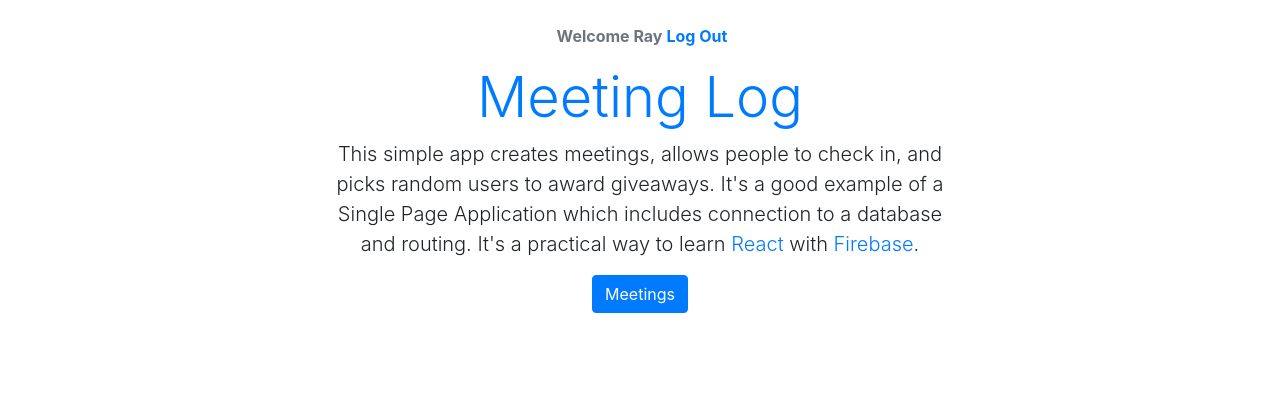
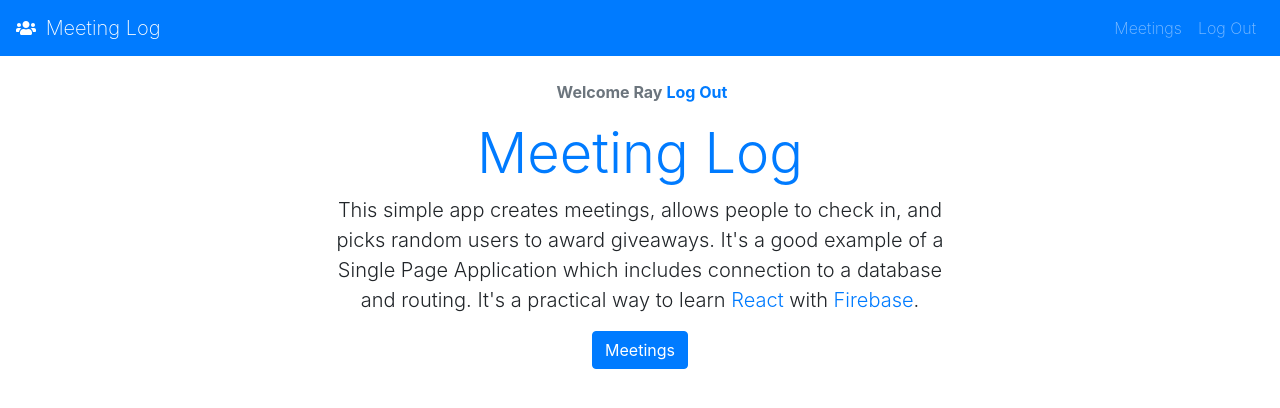
Before and after one commit to Galiant/reactspa, a React (Create React App) app: page / in a window 1280 px wide. Shown: the top 408 px of the page. Built offline with nearby package versions, Linux system fonts and the light colour scheme.

Commit message:
Conditional component - Creating Navigation component and using react-icons component

```diff
--- a/package.json
+++ b/package.json
@@ -11,6 +11,7 @@
     "prop-types": "^15.7.2",
     "react": "^16.13.1",
     "react-dom": "^16.13.1",
+    "react-icons": "^3.0.5",
     "react-scripts": "3.4.1"
   },
   "scripts": {
--- a/src/App.js
+++ b/src/App.js
@@ -1,4 +1,5 @@
 import React, { useState } from "react";
+import Navigation from "./Navigation";
 import Welcome from "./Welcome";
 import Home from "./Home";
 
@@ -6,6 +7,10 @@
   const [user, setUser] = useState("Ray");
   return (
     <div>
+      <Navigation
+        user={user}
+        onChange={(event) => setUser(event.target.value)}
+      />
       {user && (
         <Welcome
           user={user}
--- /dev/null
+++ b/src/Navigation.js
@@ -0,0 +1,43 @@
+import React from "react";
+import PropTypes from "prop-types";
+import { FaUsers } from "react-icons/fa";
+
+const Navigation = ({ user }) => {
+  return (
+    <nav className="site-nav family-sans navbar navbar-expand bg-primary navbar-dark higher">
+      <div className="container-fluid">
+        <a href="/" className="navbar-brand">
+          <FaUsers className="mr-1 mb-1" /> Meeting Log
+        </a>
+        <div className="navbar-nav ml-auto">
+          {user && (
+            <a className="nav-item nav-link" href="/meetings">
+              Meetings
+            </a>
+          )}
+          {!user && (
+            <a className="nav-item nav-link" href="/login">
+              Log In
+            </a>
+          )}
+          {!user && (
+            <a className="nav-item nav-link" href="/register">
+              Register
+            </a>
+          )}
+          {user && (
+            <a className="nav-item nav-link" href="/login">
+              Log Out
+            </a>
+          )}
+        </div>
+      </div>
+    </nav>
+  );
+};
+
+Navigation.propTypes = {
+  user: PropTypes.string,
+};
+
+export default Navigation;
```
Also changed, not shown: 1 other file (tests, documents, lock files or other folders).
